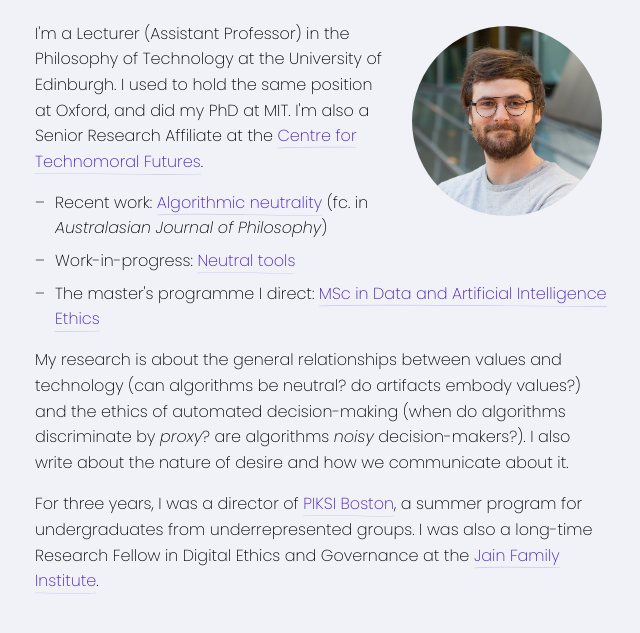
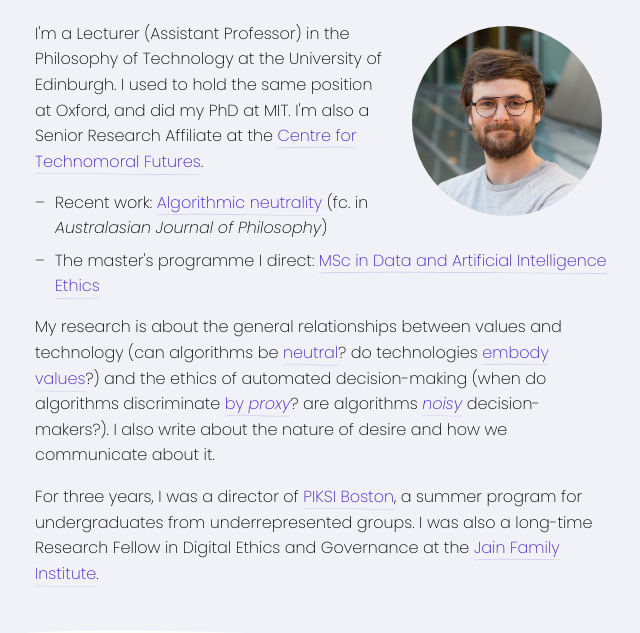
Before and after one commit to milo-pb/website, a plain HTML site: page index.html in a window 1280 px wide. Shown: the part 193-826 px from the top of the page, without its empty margins (319-959 px from the left). Drawn offline with Linux system fonts and the light colour scheme.

Commit message:
Homepage: link research questions to papers, drop work-in-progress bullet
Co-Authored-By: Claude Opus 5.5 <noreply@anthropic.com>

```diff
--- a/index.html
+++ b/index.html
@@ -48,10 +48,9 @@
         <p>I'm a Lecturer (Assistant Professor) in the Philosophy of Technology at the University of Edinburgh. I used to hold the same position at Oxford, and did my PhD at MIT. I'm also a Senior Research Affiliate at the <a href="https://www.technomoralfutures.uk/" class="inline-link" target="_blank" rel="noopener noreferrer">Centre for Technomoral Futures</a>.</p>
         <ul class="dash">
           <li>Recent work: <a href="https://www.tandfonline.com/doi/full/10.1080/00048402.2026.2697031" class="inline-link" target="_blank" rel="noopener noreferrer">Algorithmic neutrality</a> (fc. in <em>Australasian Journal of Philosophy</em>)</li>
-          <li>Work-in-progress: <a href="https://www.dropbox.com/scl/fi/w2a1ssal44q4v0jmt1oiz/Neutral-tools.pdf?rlkey=s0wfol4n2407ka2n07onf45es&amp;dl=0" class="inline-link" target="_blank" rel="noopener noreferrer">Neutral tools</a></li>
           <li>The master's programme I direct: <a href="https://efi.ed.ac.uk/programmes/data-and-artificial-intelligence-ethics/" class="inline-link" target="_blank" rel="noopener noreferrer">MSc in Data and Artificial Intelligence Ethics</a></li>
         </ul>
-        <p>My research is about the general relationships between values and technology (can algorithms be neutral? do artifacts embody values?) and the ethics of automated decision-making (when do algorithms discriminate by <em>proxy</em>? are algorithms <em>noisy</em> decision-makers?). I also write about the nature of desire and how we communicate about it.</p>
+        <p>My research is about the general relationships between values and technology (can algorithms be <a href="https://www.tandfonline.com/doi/full/10.1080/00048402.2026.2697031" class="inline-link" target="_blank" rel="noopener noreferrer">neutral</a>? do technologies <a href="https://www.dropbox.com/scl/fi/w2a1ssal44q4v0jmt1oiz/Neutral-tools.pdf?rlkey=s0wfol4n2407ka2n07onf45es&amp;dl=0" class="inline-link" target="_blank" rel="noopener noreferrer">embody values</a>?) and the ethics of automated decision-making (when do algorithms discriminate <a href="https://www.dropbox.com/scl/fi/q65359vtxbcpddg0dgtjv/On-proxy-discrimination-abstract.pdf?rlkey=nmr7n3f4jfj0jwh5rl73s0upf&amp;dl=0" class="inline-link" target="_blank" rel="noopener noreferrer">by <em>proxy</em></a>? are algorithms <a href="https://www.dropbox.com/scl/fi/wfpudhzihk4bl7u9gh5gy/Noise-abstract.pdf?rlkey=nb0tcg68qcjcvh3nhrr2cvgvz&amp;dl=0" class="inline-link" target="_blank" rel="noopener noreferrer"><em>noisy</em></a> decision-makers?). I also write about the nature of desire and how we communicate about it.</p>
         <p>For three years, I was a director of <a href="https://www.piksi.org/programs/boston/" class="inline-link" target="_blank" rel="noopener noreferrer">PIKSI Boston</a>, a summer program for undergraduates from underrepresented groups. I was also a long-time Research Fellow in Digital Ethics and Governance at the <a href="https://www.jainfamilyinstitute.org" class="inline-link" target="_blank" rel="noopener noreferrer">Jain Family Institute</a>.</p>
       </main>
     </div>
```
